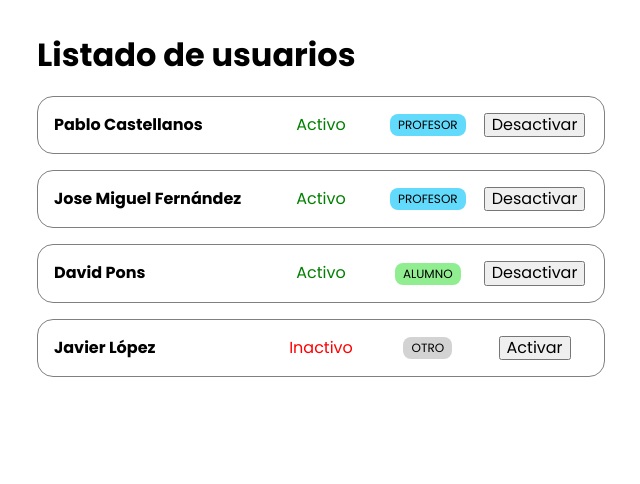
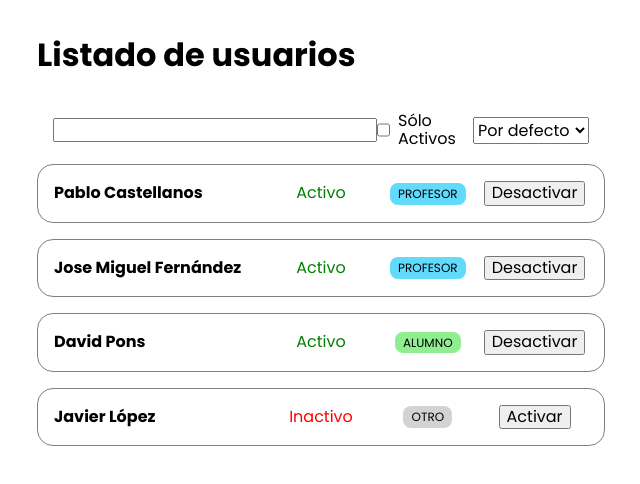
Before and after one commit to dpons039/learnthis-react-users-list, a React (Vite) app: page / in a window 1280 px wide. Shown: the top 484 px of the page, without its empty margins (319-959 px from the left). Built offline with nearby package versions, Linux system fonts and the light colour scheme.

Commit message:
Users list with custom hooks

```diff
--- a/src/app.jsx
+++ b/src/app.jsx
@@ -2,31 +2,34 @@ import UsersList from './components/UsersList';
 
 const USERS = [
 	{
+		id: 0,
 		name: 'Pablo Castellanos',
 		active: true,
 		role: 'teacher'
 	},
 	{
+		id: 1,
 		name: 'Jose Miguel Fernández',
 		active: true,
 		role: 'teacher'
 	},
 	{
+		id: 2,
 		name: 'David Pons',
 		active: true,
 		role: 'student'
 	},
 	{
+		id: 3,
 		name: 'Javier López',
 		active: false,
 		role: 'other'
 	}
 ];
 
+
 const App = () => (
-	<UsersList users={USERS}>
-		<h1>Listado de usuarios</h1>
-	</UsersList>
+	<UsersList initialUsers={USERS} />
 );
 
 export default App;
--- a/src/components/UserRow.jsx
+++ b/src/components/UserRow.jsx
@@ -1,33 +1,25 @@
-import { useState } from 'react';
 import UserRole from './UserRole';
 import style from './UserRow.module.css';
 import UserStatus from './UserStatus';
 
-const UserRow = ({ name, active, role }) => {
-	const [isActive, setIsActive] = useState(active);
-
-	return (
+const UserRow = ({ id, name, active, role, toggleUserActive }) => (
 	<div className={style.wrapper}>
 		<div className={style.name}>
 			<span>{name}</span>
 		</div>
 		<div className={style.status}>
-				<UserStatus active={isActive} />
+			<UserStatus active={active} />
 		</div>
 		<div className={style.role}>
 			<UserRole role={role} />
 		</div>
 		<div className={style.action}>
 			<button
-					onClick={() => {
-						setIsActive(!isActive);
-					}}
-				>
-					{isActive ? 'Desactivar' : 'Activar'}
+				onClick={() => toggleUserActive(id)}>
+				{active ? 'Desactivar' : 'Activar'}
 			</button>
 		</div>
 	</div>
-	);
-};
+)
 
 export default UserRow;
--- a/src/components/UsersList.jsx
+++ b/src/components/UsersList.jsx
@@ -1,15 +1,88 @@
-import UserRow from './UserRow';
+import { useState } from 'react';
 import style from './UsersList.module.css';
+import UsersListFilters from './UsersListFilters';
+import UsersListRows from './UsersListRows';
 
-const UsersList = ({ users, children }) => {
-	const usersRendered =
-		users.length > 0 ? users.map(user => <UserRow key={user.name} {...user} />) : <p>No hay usuarios</p>;
+const UsersList = ({ initialUsers }) => {
+	const { search, onlyActive, sortBy, ...setFiltersFunctions } = useFilters();
+
+	const { users, toggleUserActive } = useUsers(initialUsers);
+
+	let usersFiltered = filterActiveUsers(users, onlyActive);
+	usersFiltered = filterUsersByName(usersFiltered, search);
+	usersFiltered = sortUsers(usersFiltered, sortBy);
+
 	return (
 		<div className={style.wrapper}>
-			{children}
-			{usersRendered}
+			<h1>Listado de usuarios</h1>
+			<UsersListFilters search={search} onlyActive={onlyActive} sortBy={sortBy} {...setFiltersFunctions} />
+			<UsersListRows users={usersFiltered} toggleUserActive={toggleUserActive} />
 		</div>
 	);
 };
+const useFilters = () => {
+	const [filters, setFilters] = useState({
+		search: '',
+		onlyActive: false,
+		sortBy: 0
+	});
+
+	const setSearch = search => setFilters({ ...filters, search });
+	const setOnlyActive = onlyActive => setFilters({ ...filters, onlyActive });
+	const setSortBy = sortBy => setFilters({ ...filters, sortBy });
+
+	return {
+		...filters,
+		setSearch,
+		setOnlyActive,
+		setSortBy
+	};
+};
+
+const useUsers = initialUsers => {
+	const [users, setUsers] = useState(initialUsers);
+
+	const toggleUserActive = userId => {
+		const newUsers = [...users];
+		const userIndex = newUsers.findIndex(user => user.id === userId);
+
+		if (userIndex === -1) return;
+		newUsers[userIndex].active = !newUsers[userIndex].active;
+
+		setUsers(newUsers);
+	};
+	return {
+		users,
+		toggleUserActive
+	};
+};
+const filterUsersByName = (users, search) => {
+	if (!search) return [...users];
+
+	const lowerCasedSearch = search.toLowerCase();
+
+	return users.filter(user => user.name.toLowerCase().startsWith(lowerCasedSearch));
+};
+
+const filterActiveUsers = (users, active) => {
+	if (!active) return [...users];
+
+	return users.filter(user => user.active);
+};
+
+const sortUsers = (users, sortBy) => {
+	const sortedUsers = [...users];
+
+	switch (sortBy) {
+		case 1:
+			return sortedUsers.sort((a, b) => {
+				if (a.name > b.name) return 1;
+				if (a.name < b.name) return -1;
+				return 0;
+			});
+		default:
+			return sortedUsers;
+	}
+};
 
 export default UsersList;
--- /dev/null
+++ b/src/components/UsersListFilters.jsx
@@ -0,0 +1,17 @@
+import style from './UsersListFilters.module.css';
+
+const UsersListFilters = ({search, setSearch, onlyActive, setOnlyActive, sortBy, setSortBy}) => (
+	<form className={style.form}>
+		<input type='text' value={search} onChange={ev => setSearch(ev.target.value)}></input>
+		<div className={style.active}>
+			<input type='checkbox' checked={onlyActive} onChange={ev => setOnlyActive(ev.target.checked)} />
+			<span>Sólo Activos</span>
+		</div>
+		<select value={sortBy} onChange={ev => setSortBy(Number(ev.target.value))}>
+			<option value={0}>Por defecto</option>
+			<option value={1}>Por nombre</option>
+		</select>
+	</form>
+);
+
+export default UsersListFilters;
--- /dev/null
+++ b/src/components/UsersListFilters.module.css
@@ -0,0 +1,19 @@
+.form {
+	display: flex;
+	align-items: center;
+	justify-content: space-between;
+
+	padding:1rem;
+}
+
+.active {
+	display:flex;
+	align-items: center;
+}
+
+.active input[type='checkbox']{
+	height: 1rem;
+	width: 1rem;
+	margin-right: 0.5rem;
+
+}
--- /dev/null
+++ b/src/components/UsersListRows.jsx
@@ -0,0 +1,9 @@
+import UserRow from './UserRow';
+
+const UsersListRows = ({ users, toggleUserActive }) => {
+	if (!users.length) return <p>No hay usuarios</p>;
+	return users.map(user => <UserRow key={user.id} toggleUserActive={toggleUserActive} {...user} />);
+
+};
+
+export default UsersListRows;
--- a/src/main.jsx
+++ b/src/main.jsx
@@ -1,5 +1,5 @@
 import { createRoot } from 'react-dom/client';
-import App from './app';
+import App from './App';
 import './styles/index.css';
 
 const container = document.getElementById('root');
```
Lines whose indentation alone changed are shown as unchanged.
